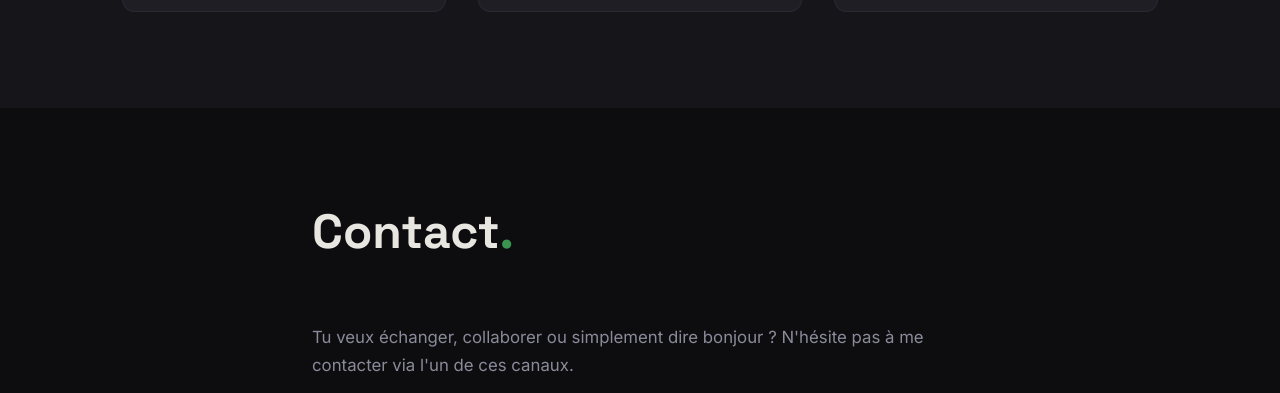
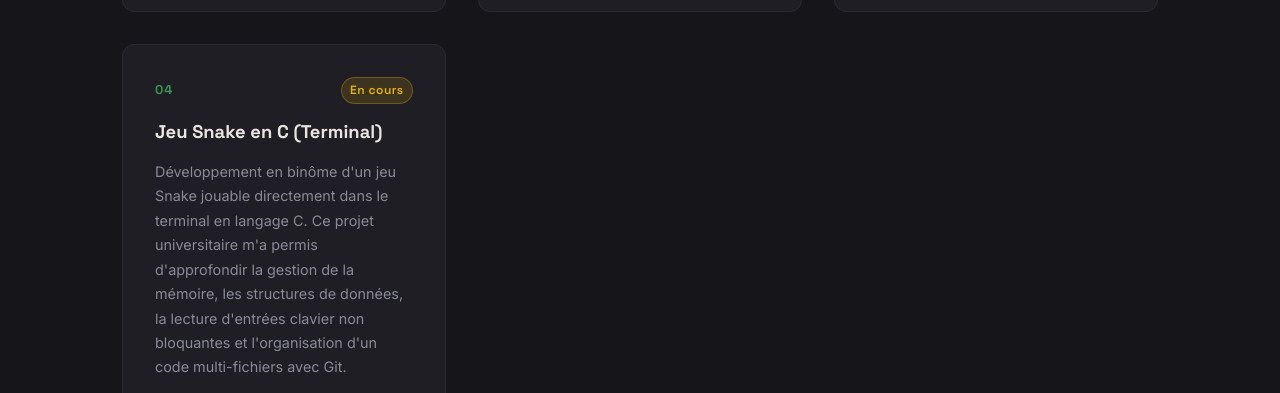
Before and after one commit to dwarkag24-collab/Mon-portfolio, a plain HTML site: page index.html in a window 1280 px wide. Shown: the part 2308-2701 px from the top of the page. Drawn offline with Linux system fonts and the light colour scheme.

Commit message:
ajout d'une 4e project card

```diff
--- a/index.html
+++ b/index.html
@@ -180,6 +180,23 @@
             </div>
           </article>
 
+          <!-- ─── PROJET 4 ────────────────────────────── -->
+          <article class="project-card" data-tags="wip">
+            <div class="project-card__header">
+              <span class="project-card__number">04</span>
+              <div class="project-card__tags">
+                <span class="tag tag--wip">En cours</span>
+              </div>
+            </div>
+            <h3 class="project-card__title">Jeu Snake en C (Terminal)</h3>
+            <p class="project-card__desc">
+              Développement en binôme d'un jeu Snake jouable directement dans le terminal en langage C. Ce projet universitaire m'a permis d'approfondir la gestion de la mémoire, les structures de données, la lecture d'entrées clavier non bloquantes et l'organisation d'un code multi-fichiers avec Git.
+            </p>
+            <div class="project-card__footer">
+              <a href="https://github.com/dwarkag24-collab" target="_blank" rel="noopener" class="btn btn--sm btn--ghost">Voir sur GitHub</a>
+            </div>
+          </article>
+
         </div><!-- /projects__grid -->
       </div>
     </section>
```
